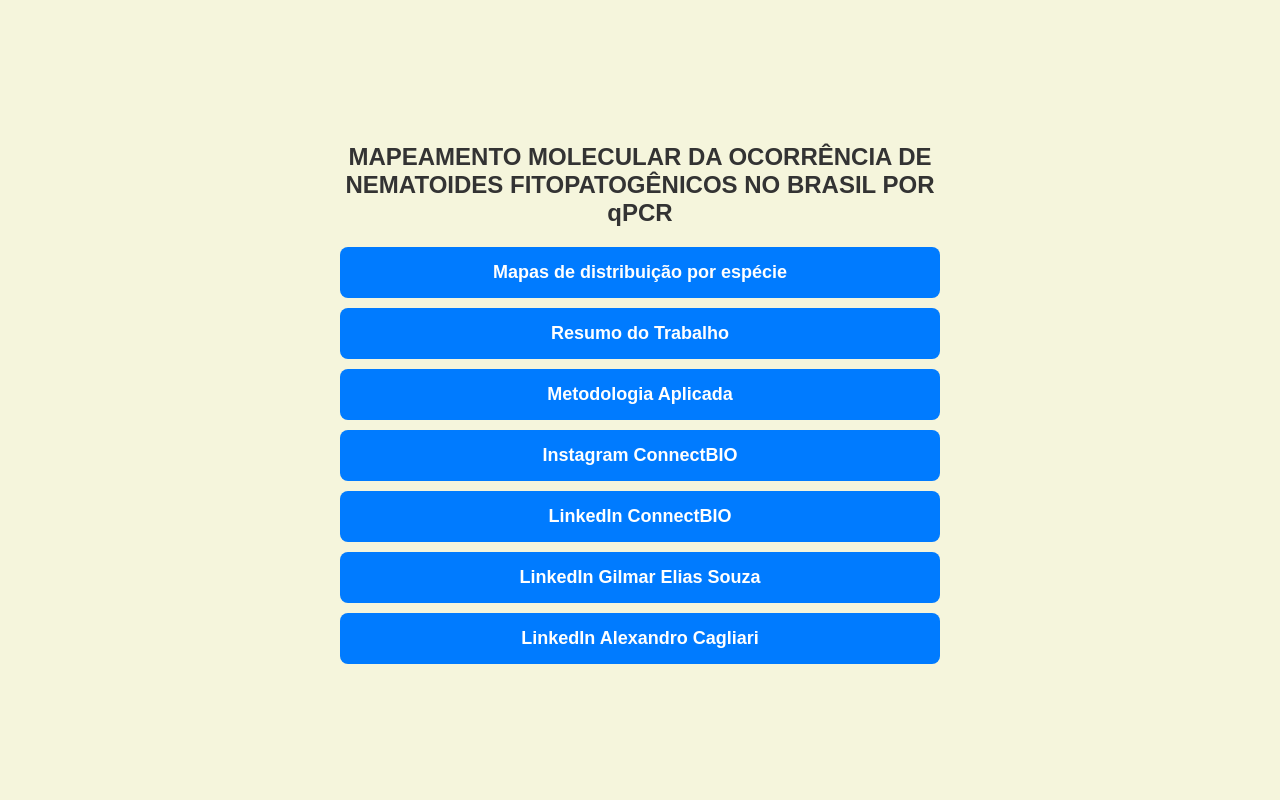
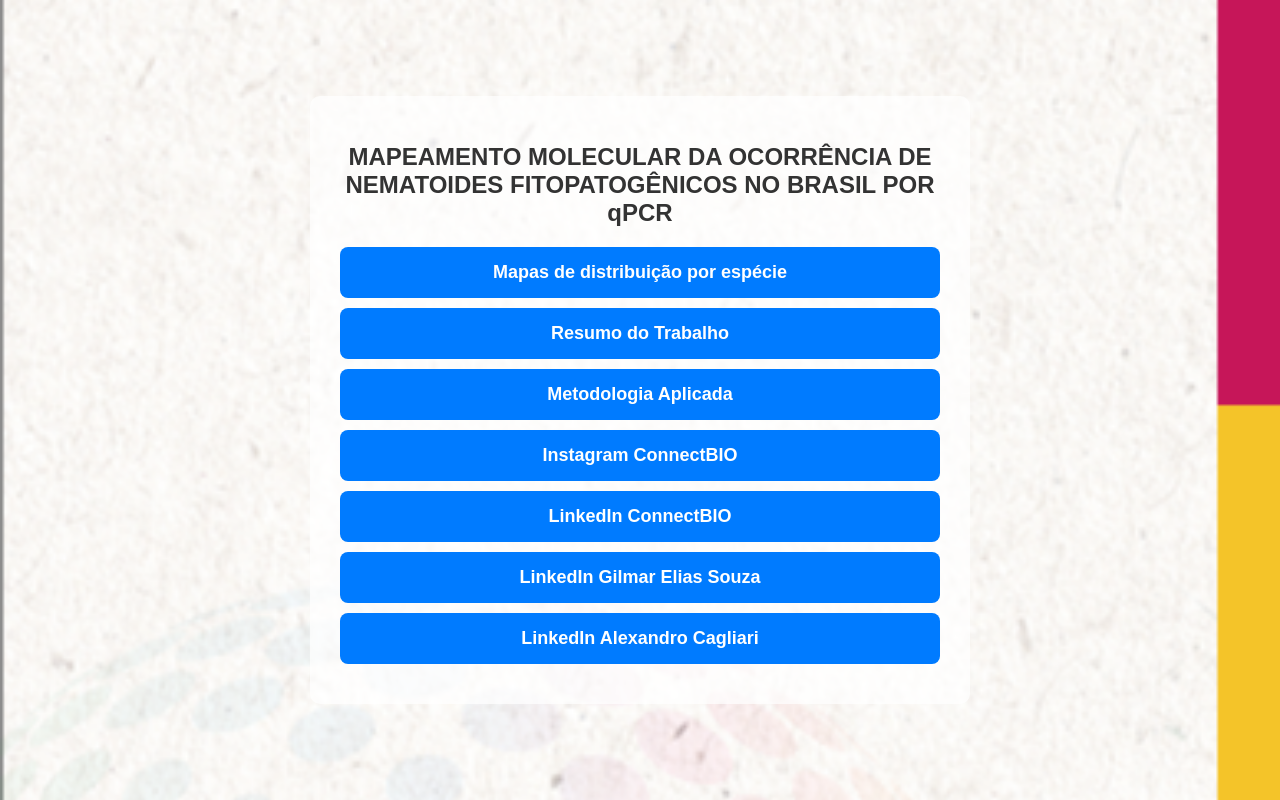
Before and after one commit to gilmar-souza7/Siepex-2025, a plain HTML site: page index.html in a window 1280 px wide. Drawn offline with Linux system fonts and the light colour scheme.

Commit message:
Update index.html

```diff
--- a/index.html
+++ b/index.html
@@ -7,7 +7,11 @@
     <style>
         body {
             font-family: sans-serif;
-            background-color: #F5F5DC;
+            background-image: url('Fundo.png');
+            background-size: cover;
+            background-repeat: no-repeat;
+            background-position: center center;
+            background-attachment: fixed;
             display: flex;
             justify-content: center;
             align-items: center;
@@ -16,11 +20,16 @@
             margin: 0;
             padding: 20px;
             box-sizing: border-box;
+            color: #333; /* Mantém a cor do texto escura para leitura */
         }
         .container {
             width: 100%;
             max-width: 600px;
             text-align: center;
+            /* Adicionado um fundo semi-transparente para o container para melhorar a leitura dos botões */
+            background-color: rgba(255, 255, 255, 0.7);
+            padding: 30px;
+            border-radius: 10px;
         }
         h1 {
             color: #333;
```
